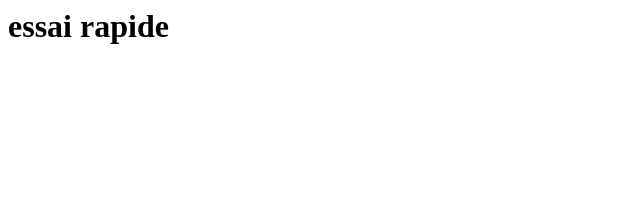
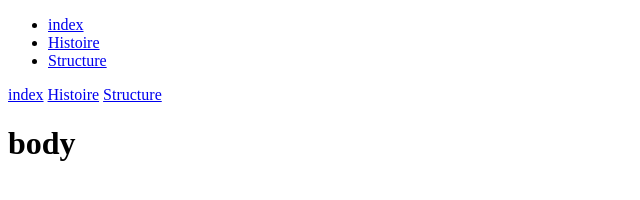
Before and after one commit to FrTison/FrTison.github.io, a plain HTML site: page index.html in a window 1280 px wide. Shown: the whole page, without its empty margins (0-640 px from the left). Drawn offline with Linux system fonts and the light colour scheme.

Commit message:
Add files via upload

```diff
--- a/index.html
+++ b/index.html
@@ -1 +1,34 @@
-<h1>essai rapide</h1>
+<!doctype html>
+<html lang="fr">
+	<head>
+		<meta http-equiv="content-type" content="text/html; charset=utf-8" />
+		<title>Histoire de l'informatique</title>
+		<link rel="stylesheet" href="../css/style.css">
+
+	</head>
+    <header>
+        <!-- Entete -->
+        <ul>
+            <li><a href="index.html">index</a></li>
+            <li><a href="Histoire_de_informatique.html">Histoire</a></li>
+            <li><a href="Structure page html.html">Structure</a></li>
+
+        </ul>
+        <!--
+        utiliser les container :
+        https://openclassrooms.com/fr/courses/1603881-creez-votre-site-web-avec-html5-et-css3/8061384-faites-votre-mise-en-page-avec-flexbox
+        -->
+    </header>
+
+    <body >
+
+        <div>
+            <a href="index.html">index</a>
+            <a href="Histoire_de_informatique.html">Histoire</a>
+            <a href="Structure page html.html">Structure</a>
+
+        </div>
+        <h1>body</h1>
+
+    </body>
+</html>
```
